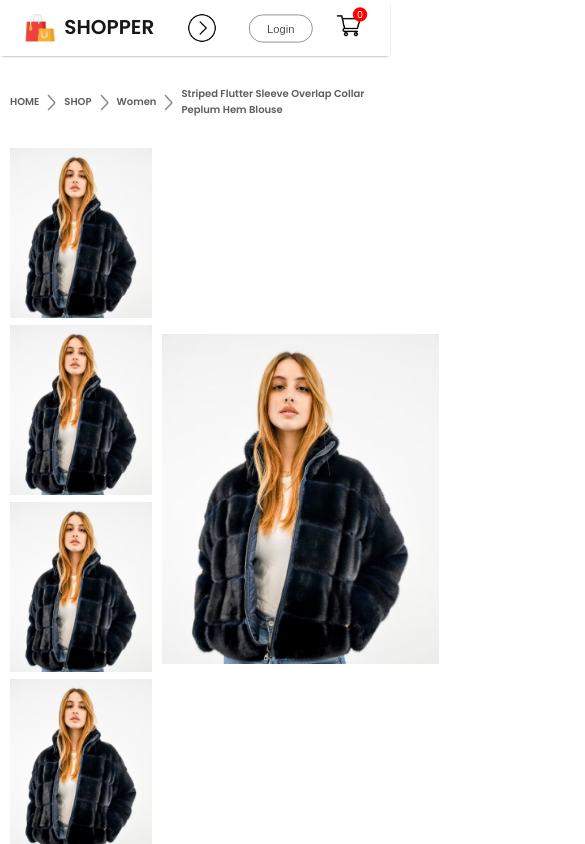
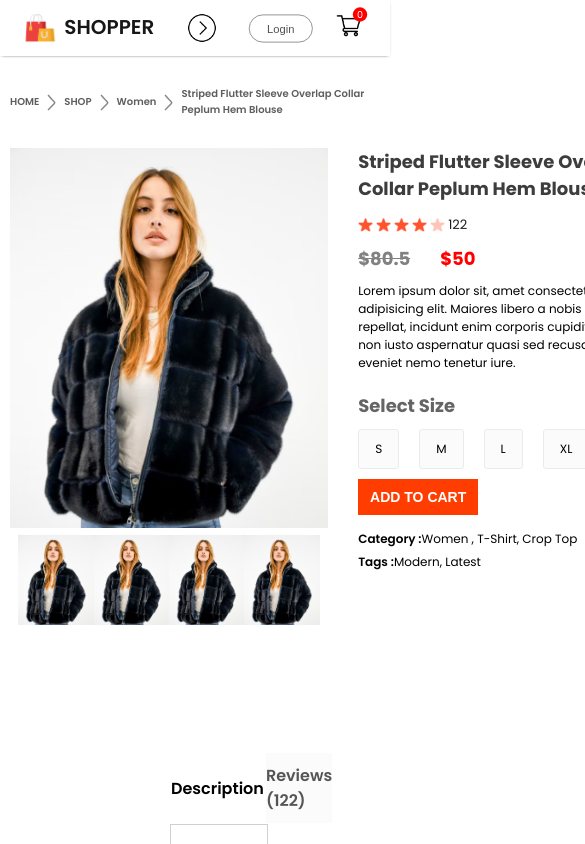
Before and after one commit to Vaishalirawat1119/E-Commerce, a React (Create React App) app: page /product/1 in a window 390 px wide. Shown: the top 844 px of the page, 585 px wide, since content can reach past the window. Built offline with nearby package versions, Linux system fonts and the light colour scheme.

Commit message:
adding responsive styling

```diff
--- a/src/Components/ProductDisplay/ProductDisplay.css
+++ b/src/Components/ProductDisplay/ProductDisplay.css
@@ -110,17 +110,16 @@
     .product-display-left{
         gap: 10px;
     }
-    .product-dislpay-imageList{
+    .product-display-imageList{
         gap: 10px;
     }
-    .product-display-imageList img{
+    .product-dislpay-imageList img{
         height: 120px;
     }
     .product-display-mainImage{
         width: auto;
-        height: 510px;
-    }
-    .product-display-right{
+        height: 500px;
+    } .product-display-right{
         margin: 0px 30px;
     }
     .product-display-right h1{
@@ -162,11 +161,11 @@
     .product-display-left{
         gap: 5px;
     }
-    .product-display-imageList img{
-        height: 80px;
+    .product-dislpay-imageList img{
+        height: 90px;
     }
     .product-display-mainImage{
-        height: 350px;
+        height: 380px;
     }
     .product-display-right h1{
         font-size: 18px;
@@ -178,7 +177,7 @@
         font-size: 12px;
     }
     .product-display-right-sizes{
-        margin-top: 10px 0px;
+        margin: 10px 0px;
     }
     .product-display-right-sizes div{
         padding: 10px 16px;
@@ -204,91 +203,35 @@
         flex-direction: column-reverse;
         align-items: center;
     }
-    .product-dislpay-imageList{
-        flex-direction: row;
-        gap: 6px;
-    }
-    .product-display-imageList img{
-        height: 70px;
+    .product-dislpay-imageList img{
+        height: 90px;
     }
     .product-display-mainImage{
-        height: 300px;
+        height: 380px;
     }
     .product-display-right h1{
-        font-size: 14px;
-    }
-    .product-display-right-star img{
-        width: 13px;
-    }
-    .product-display-rigth-desc{
-        font-size: 10px;
-    }
-    .product-display-right-size h1{
-        margin-top: 10px;
-    }
-    .product-display-right-sizes{
-        margin-top: 10px;
-        gap: 5px;
-    }
-    .product-display-right-sizes div{
-        padding: 4px 11px;
-    }
-    .product-display-right button{
-        width: 100px;
-        font-size: 12px;
-    }
-    .product-display-right-category{
-        font-size: 10px;
-    }
-}
-
-@media (max-width:500px){
-    .product-display{
-        flex-direction: column;
-    }
-    .product-display-left{
-        gap: 10px;
-        flex-direction: row;
-        margin: auto;
-    }
-    .product-dislpay-imageList{
-        flex-direction: column;
-        gap: 8px;
-    }
-    .product-display-imageList img{
-        height: 75px;
-    }
-    .product-display-mainImage{
-        height: 330px;
-    }
-    .product-display-right{
-        margin: 5px;
-    }
-    .product-display-right h1{
-        margin-top: 15px;
-        font-size: 20px;
-        font-weight: 500;
+        font-size: 18px;
     }
     .product-display-right-star img{
         width: 15px;
     }
     .product-display-rigth-desc{
-        font-size: 10px;
+        font-size: 12px;
     }
     .product-display-right-sizes{
-        margin: 20px 0px;
-        gap: 10px;
+        margin: 10px 0px;
     }
     .product-display-right-sizes div{
         padding: 10px 16px;
+        font-size: 12px;
+    }
+    .product-display-right button{
+        width: 120px;
+        padding: 10px 0px;
+        margin-bottom: 10px;
         font-size: 14px;
     }
-    .product-display-right button{
-        width: 130px;
-        font-size: 15px;
-        padding: 12px 0px;
-    }
     .product-display-right-category{
-        font-size: 16px;
+        font-size: 12px;
     }
 }
```
